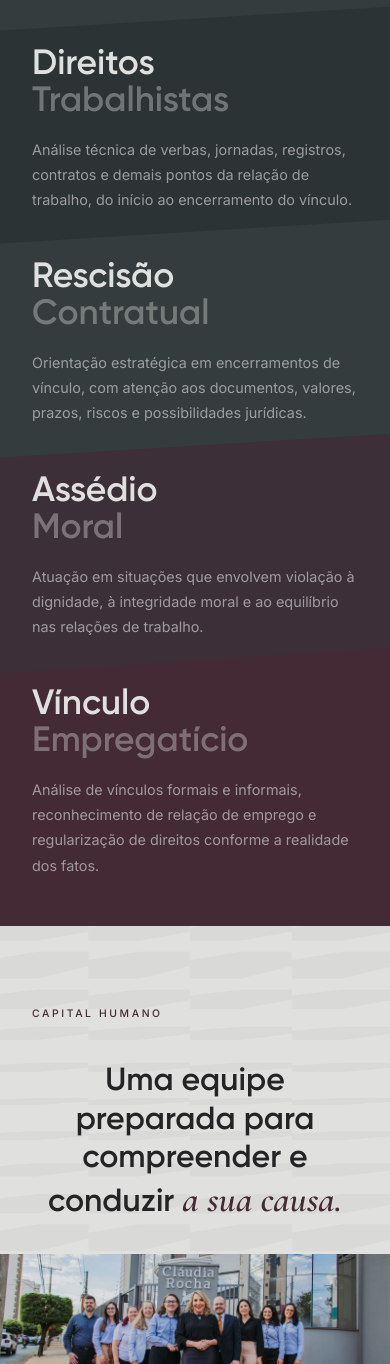
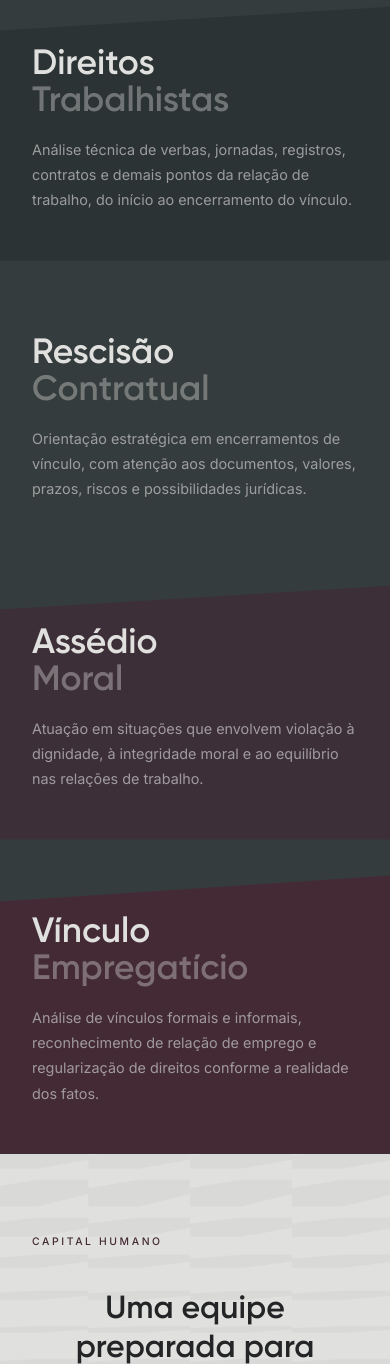
Before and after one commit to torugodesign/claudiarocha, a Django app: page / in a window 390 px wide. Shown: the part 3245-4609 px from the top of the page. Run offline with Django 5.2, Linux system fonts and the light colour scheme; data that the repository does not hold is empty.

Commit message:
fix: aumenta espacamento entre os cards de topicos da Atuacao no mobile
Os 4 cards (Direitos Trabalhistas, Restricao Contratual, Assedio
Moral, Vinculo Empregaticio) ficavam colados uns nos outros por
causa do overlap negativo usado para o efeito de recorte diagonal.
Mantém o recorte (mesmo formato do arquivo plano de fundo.png) só
no primeiro card, que ainda sobrepoe a intro; os demais passam a
ter um respiro positivo entre si.

Co-Authored-By: Claude Sonnet 5 <noreply@anthropic.com>

```diff
--- a/static/css/style.css
+++ b/static/css/style.css
@@ -1914,10 +1914,17 @@ ul { list-style: none; }
     filter: none !important;
   }
   /* O 1º card sobrepõe a seção de introdução (também teal) acima dele,
-     revelando essa mesma cor no corte — mesma lógica usada entre os demais cards */
+     revelando essa mesma cor no corte */
   .atuacao__intro-section {
     position: relative;
     z-index: 1;
+  }
+  /* Espaço entre os cards de tópicos (Direitos Trabalhistas, Restrição
+     Contratual, Assédio Moral, Vínculo Empregatício) — mantém o recorte
+     diagonal de cada card (mesmo formato do plano de fundo.png), só
+     separa visualmente um do outro em vez de ficarem colados */
+  .atuacao__stack-item:not(:first-child) {
+    margin-top: 1.75rem;
   }
   .atuacao__stack-title { font-size: clamp(2.2rem, 9vw, 3rem); margin-bottom: 1rem; }
   .atuacao__stack-num   { display: none; }
--- a/templates/index.html
+++ b/templates/index.html
@@ -9,7 +9,7 @@
   <link rel="preconnect" href="https://fonts.gstatic.com" crossorigin />
   <!-- Cormorant Garamond: fonte dos itálicos / citações -->
   <link href="https://fonts.googleapis.com/css2?family=Cormorant+Garamond:ital,wght@0,600;1,400;1,600&family=Inter:wght@300;400;500&display=swap" rel="stylesheet" />
-  <link rel="stylesheet" href="{% static 'css/style.css' %}?v=20260716d" />
+  <link rel="stylesheet" href="{% static 'css/style.css' %}?v=20260716e" />
 </head>
 <body>
 
```
